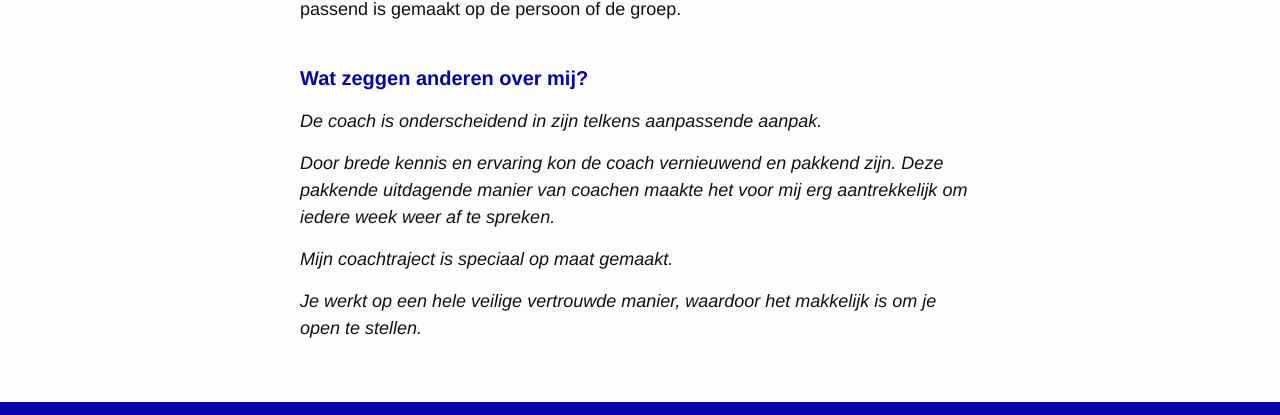
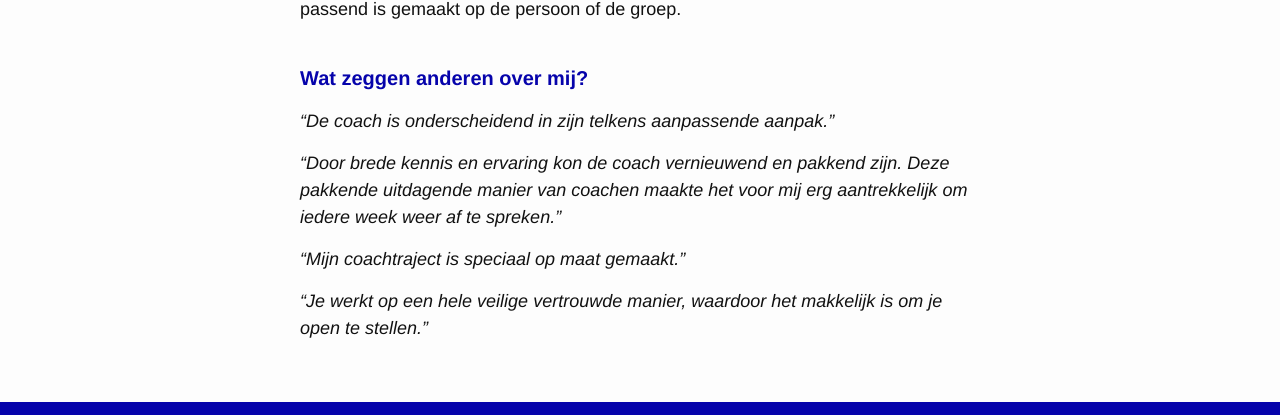
Before and after one commit to keesneven/keesneven.github.io, a Jekyll site: the page built from about.md, in a window 1280 px wide. Shown: the part 1785-2200 px from the top of the page. Built offline with Jekyll 4.4.1, drawn with Linux system fonts in a browser that asks for light colours; nearby versions of some CDN libraries.

Commit message:
add quotes to references

```diff
--- a/about.md
+++ b/about.md
@@ -28,10 +28,10 @@ In 2016 als coach aangesloten bij de NOBCO onder nummber 29462.
 Als transformissioneel coach ben onderscheidend in mijn flexibele aanpak die passend is gemaakt op de persoon of de groep.
 
 #### Wat zeggen anderen over mij?
-_De coach is onderscheidend in zijn telkens aanpassende aanpak._
+_"De coach is onderscheidend in zijn telkens aanpassende aanpak."_
 
-_Door brede kennis en ervaring kon de coach vernieuwend en pakkend zijn. Deze pakkende uitdagende manier van coachen maakte het voor mij erg aantrekkelijk om iedere week weer af te spreken._
+_"Door brede kennis en ervaring kon de coach vernieuwend en pakkend zijn. Deze pakkende uitdagende manier van coachen maakte het voor mij erg aantrekkelijk om iedere week weer af te spreken."_
 
-_Mijn coachtraject is speciaal op maat gemaakt._
+_"Mijn coachtraject is speciaal op maat gemaakt."_
 
-_Je werkt op een hele veilige vertrouwde manier, waardoor het makkelijk is om je open te stellen._
+_"Je werkt op een hele veilige vertrouwde manier, waardoor het makkelijk is om je open te stellen."_
```
